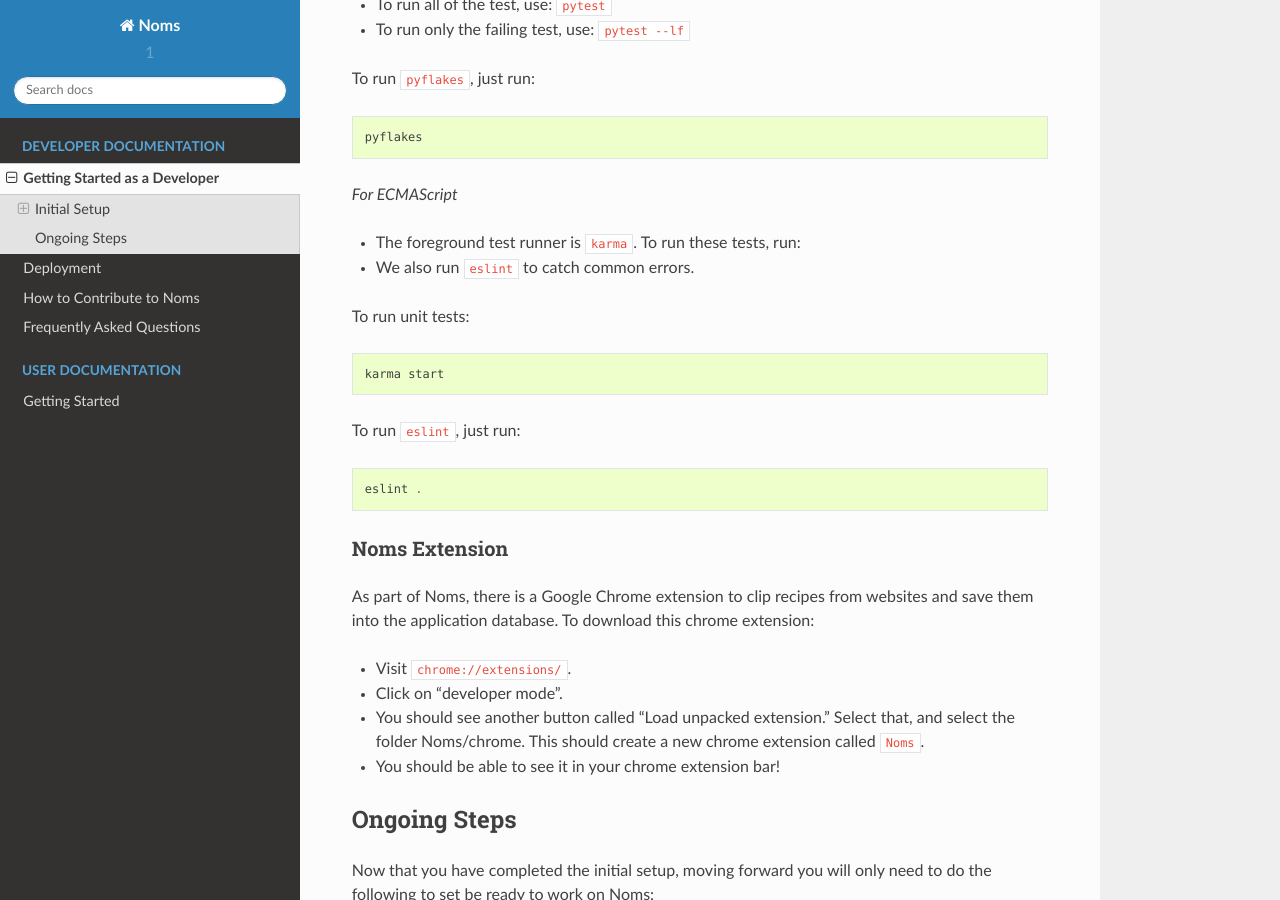
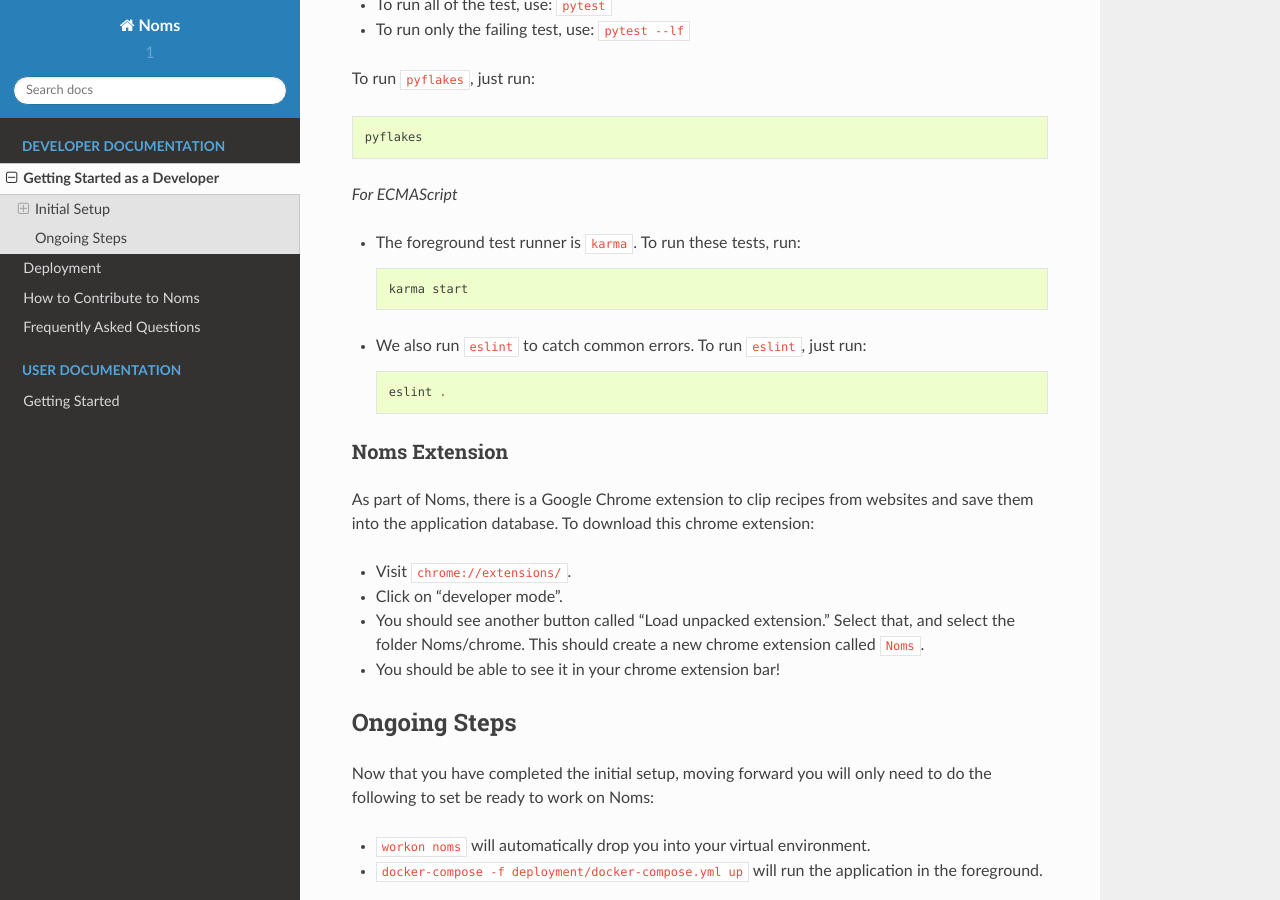
Before and after one commit to katharinechen/Noms, a Sphinx documentation site: the page built from docs/devgettingstarted.rst, in a window 1280 px wide and 900 px high, scrolled down 3101 px. Built offline with Sphinx 7.4.7 and the Read the Docs theme 2.0.0, drawn with Linux system fonts in a browser that asks for light colours; formulas are drawn with MathJax 3.

Commit message:
noms-54 code review: fix some doc build issues

```diff
--- a/docs/conf.py
+++ b/docs/conf.py
@@ -95,7 +95,7 @@
 # Add any paths that contain custom static files (such as style sheets) here,
 # relative to this directory. They are copied after the builtin static files,
 # so a file named "default.css" will overwrite the builtin "default.css".
-html_static_path = ['_static']
+html_static_path = []
 
 
 # -- Options for HTMLHelp output ------------------------------------------
--- a/docs/devgettingstarted.rst
+++ b/docs/devgettingstarted.rst
@@ -157,13 +157,10 @@
 *For ECMAScript*
 
 - The foreground test runner is ``karma``. To run these tests, run::
-- We also run ``eslint`` to catch common errors.
-
-To run unit tests::
 
     karma start
 
-To run ``eslint``, just run::
+- We also run ``eslint`` to catch common errors. To run ``eslint``, just run::
 
     eslint .
 
```
